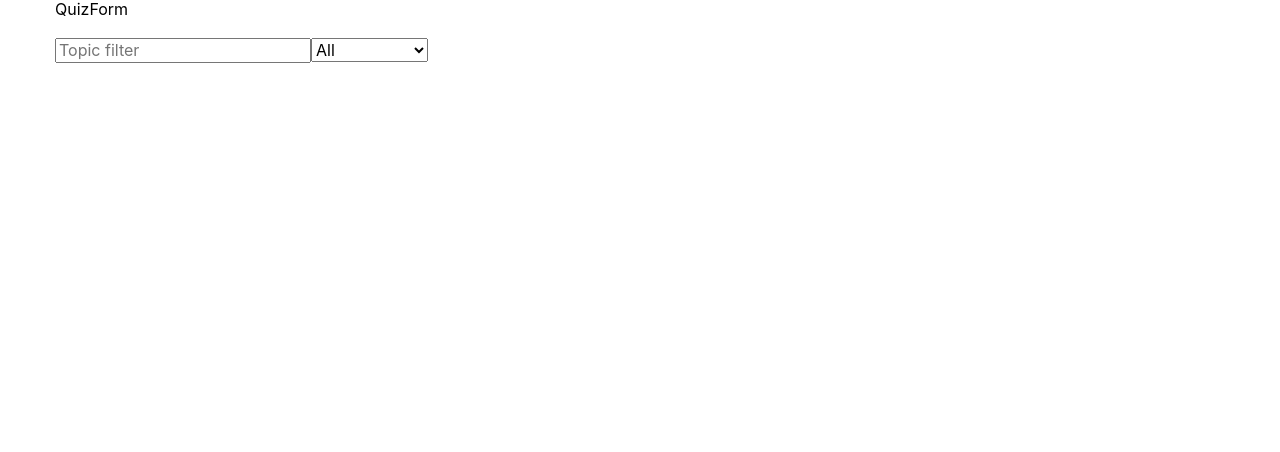
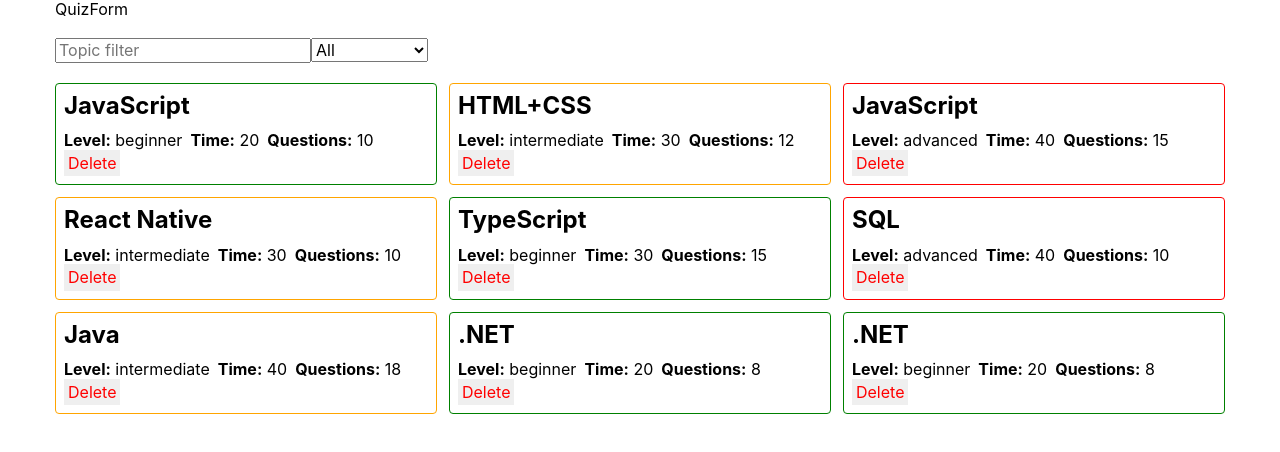
Before and after one commit to shaman2507/React-class-work-03, a React (Create React App) app: page / in a window 1280 px wide. Shown: the top 452 px of the page. Built offline with nearby package versions, Linux system fonts and the light colour scheme.

Commit message:
update quiz

```diff
--- a/src/components/App.jsx
+++ b/src/components/App.jsx
@@ -4,23 +4,64 @@ import { SearchBar } from './SearchBar';
 import { Component } from 'react';
 import { GlobalStyle } from './GlobalStyle';
 import { Layout } from './Layout';
-// import initialQuizItems from '../quiz-items.json';
+import initialQuizItems from './quiz-items.json';
 
 export class App extends Component {
   state = {
-    quizItems: [],
+    quizItems: initialQuizItems,
     filters: {
       topic: '',
       level: 'all',
     },
   };
 
+  updateTopicFilter = newTopic => {
+    this.setState(prevState => {
+      return {
+        filters: {
+          ...prevState.filters,
+          topic: newTopic,
+        },
+      };
+    });
+  };
+
+  updateLevelFilter = newLevel => {
+    this.setState(prevState => {
+      return {
+        filters: {
+          ...prevState.filters,
+          level: newLevel,
+        },
+      };
+    });
+  };
+
   render() {
+    const { quizItems,filters } = this.state;
+
+    const visibleQuizItems = quizItems.filter(item => {
+      const hasTopic = item.topic
+        .toLowerCase()
+        .includes(filters.topic.toLocaleLowerCase());
+
+      if (filters.level === "all") {
+        return hasTopic;
+      }
+
+      const matchesLevel = item.level === filters.level;
+      return hasTopic && matchesLevel;
+    });
+
     return (
       <Layout>
         <QuizForm />
-        <SearchBar />
-        <QuizList items={this.state.quizItems} />
+        <SearchBar
+          filters={filters}
+          onUpdateTopic={this.updateTopicFilter}
+          onUpdateLevel={this.updateLevelFilter}
+        />
+        {visibleQuizItems.length > 0 && <QuizList items={visibleQuizItems} />}
         <GlobalStyle />
       </Layout>
     );
--- a/src/components/QuizCard/QuizCard.styled.js
+++ b/src/components/QuizCard/QuizCard.styled.js
@@ -0,0 +1,50 @@
+import styled from 'styled-components';
+
+const getBorderColor = props => {
+  switch (props.level) {
+    case 'beginner':
+      return props.theme.colors.green;
+    case 'intermediate':
+      return props.theme.colors.orange;
+    case 'advanced':
+      return props.theme.colors.red;
+    default:
+      return null;
+  }
+};
+
+export const Wrapper = styled.div`
+  padding: ${props => props.theme.spacing(2)};
+  border: 1px solid ${getBorderColor};
+  border-radius: ${props => props.theme.radii.sm};
+`;
+
+export const Topic = styled.h2`
+  margin-top: 0;
+  margin-bottom: ${props => props.theme.spacing(3)};
+`;
+
+export const MetaWrapper = styled.div`
+  display: flex;
+  gap: ${props => props.theme.spacing(2)};
+`;
+
+export const Text = styled.p`
+  margin: 0;
+`;
+
+export const Button = styled.button`
+  padding: ${props => props.theme.spacing(1)};
+  margin: 0;
+  border: none;
+  color: red;
+
+  :hover {
+    color: green;
+    background-color: blue;
+  }
+
+  svg {
+    display: block;
+  }
+`;
--- a/src/components/SearchBar.js
+++ b/src/components/SearchBar.js
@@ -1,8 +1,17 @@
-export const SearchBar = () => {
+export const SearchBar = ({
+    filters: { topic, level },
+    onUpdateTopic,
+    onUpdateLevel,
+}) => {
     return (
         <div>
-            <input type="text" placeholder="Topic filter" />
-            <select>
+            <input
+                type="text"
+                value={topic}
+                onChange={evt => onUpdateTopic(evt.target.value)}
+                placeholder="Topic filter"
+            />
+            <select value={level} onChange={evt => onUpdateLevel(evt.target.value)}>
                 <option value="all">All</option>
                 <option value="beginner">Beginner</option>
                 <option value="intermediate">Intermediate</option>
```
